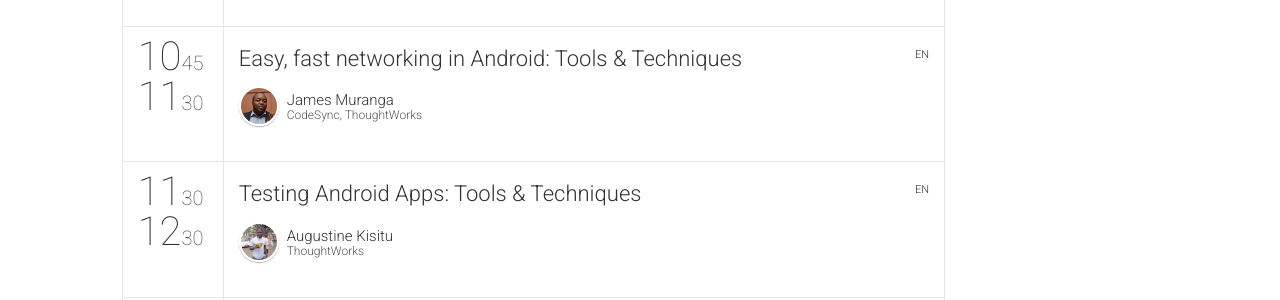
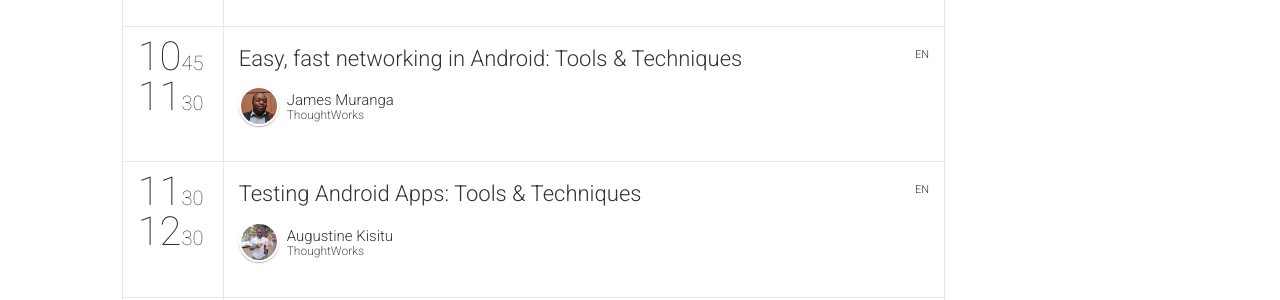
Before and after one commit to gdgmakerere/gdgmakerere.github.io, a Jekyll site: the page built from schedule.html, in a window 1280 px wide and 900 px high, scrolled down 777 px. Shown: the part 151-451 px from the top of the window. Built offline with Jekyll 4.4.1, drawn with Linux system fonts in a browser that asks for light colours; nearby versions of some CDN libraries; comment, search, counter and statistics services are not loaded.

Commit message:
updated speakers

```diff
--- a/_data/speakers.yml
+++ b/_data/speakers.yml
@@ -15,7 +15,7 @@
   id: 4
   name: "James"
   surname: "Muranga"
-  company: "CodeSync, ThoughtWorks"
+  company: "ThoughtWorks"
   title: "Applications Developer"
   bio: ""
   thumbnailUrl: JamesMuranga.jpg
```
Also changed, not shown: 8 other files.
